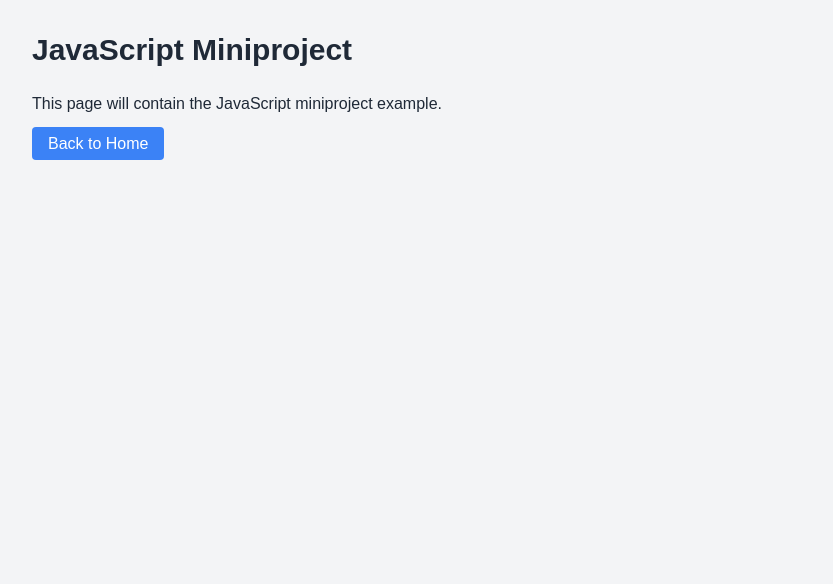
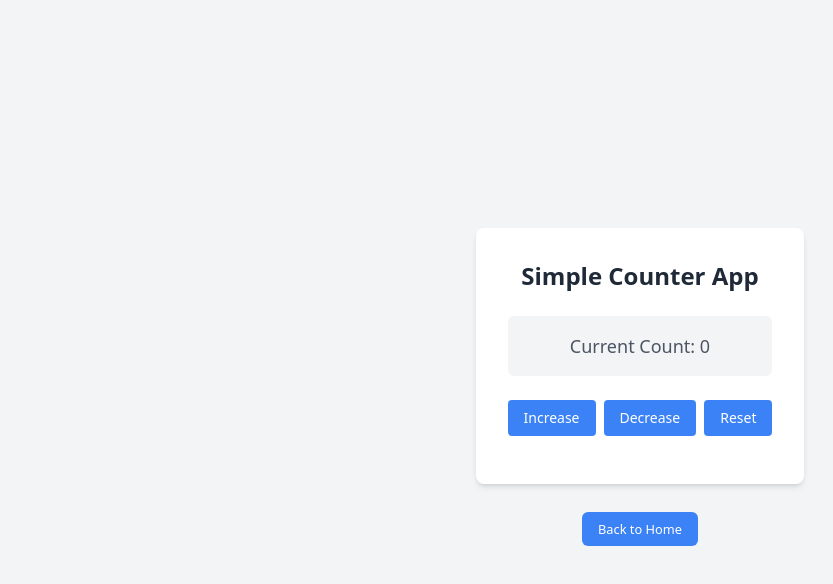
Before and after one commit to reswaraa/gtd-xxvii-miniproject, a Next.js app: page /javascript-project in a window 1280 px wide. Shown: the top 584 px of the page, without its empty margins (0-833 px from the left). Built offline with nearby package versions, Linux system fonts and the light colour scheme.

Commit message:
feat: add javascript example miniproject

```diff
--- a/src/app/javascript-project/page.tsx
+++ b/src/app/javascript-project/page.tsx
@@ -1,23 +1,73 @@
-import React from 'react';
+'use client';
+import React, { useState } from 'react';
 import Link from 'next/link';
+export default function CounterComponent() {
+  const [count, setCount] = useState(0);
+  const [error, setError] = useState('');
 
-export default function JavaScriptProject() {
+  const handleIncrease = () => {
+    setCount((prevCount) => prevCount + 1);
+    setError('');
+  };
+
+  const handleDecrease = () => {
+    if (count > 0) {
+      setCount((prevCount) => prevCount - 1);
+      setError('');
+    } else {
+      setError('Counter cannot be less than zero!');
+    }
+  };
+
+  const handleReset = () => {
+    setCount(0);
+    setError('');
+  };
+
   return (
-    <div className="min-h-screen bg-gray-100 p-8">
-      <div className="container mx-auto">
-        <h1 className="text-3xl font-bold mb-6 text-gray-800">
-          JavaScript Miniproject
+    <div className="flex flex-col justify-center items-center min-h-screen bg-gray-100 font-sans">
+      <section className="bg-white rounded-lg shadow-md p-8 text-center max-w-96">
+        <h1 className="text-2xl text-gray-800 font-bold mb-6">
+          Simple Counter App
         </h1>
-        <p className="mb-4 text-gray-800">
-          This page will contain the JavaScript miniproject example.
-        </p>
+
+        <div className="bg-gray-100 p-4 rounded-md mb-6">
+          <p className="text-lg text-gray-600">Current Count: {count}</p>
+        </div>
+
+        <div className="flex justify-between space-x-2 mb-4">
+          <button
+            onClick={handleIncrease}
+            className="flex-1 text-sm bg-blue-500 text-white py-2 px-4 rounded hover:bg-blue-600 transition-colors"
+          >
+            Increase
+          </button>
+
+          <button
+            onClick={handleDecrease}
+            className="flex-1 text-sm bg-blue-500 text-white py-2 px-4 rounded hover:bg-blue-600 transition-colors"
+          >
+            Decrease
+          </button>
+
+          <button
+            onClick={handleReset}
+            className="flex-1 text-sm bg-blue-500 text-white py-2 px-4 rounded hover:bg-blue-600 transition-colors"
+          >
+            Reset
+          </button>
+        </div>
+
+        {error && <div className="text-red-500 text-sm mt-2">{error}</div>}
+      </section>
+      <section className="mt-8 mb-8">
         <Link
           href="/"
-          className="bg-blue-500 text-white px-4 py-2 rounded hover:bg-blue-600"
+          className="bg-blue-500 text-white text-[0.8rem] px-4 py-2 rounded-md hover:bg-blue-600"
         >
           Back to Home
         </Link>
-      </div>
+      </section>
     </div>
   );
 }
--- a/src/app/page.tsx
+++ b/src/app/page.tsx
@@ -40,7 +40,7 @@ export default function Home() {
               </p>
               <div className="flex flex-row  items-center justify-between">
                 <p className="text-gray-600 text-[0.85rem] items-center">
-                  Deadline: {project.deadline}
+                  Due: {project.deadline}
                 </p>
                 <Link
                   href={project.route}
```
